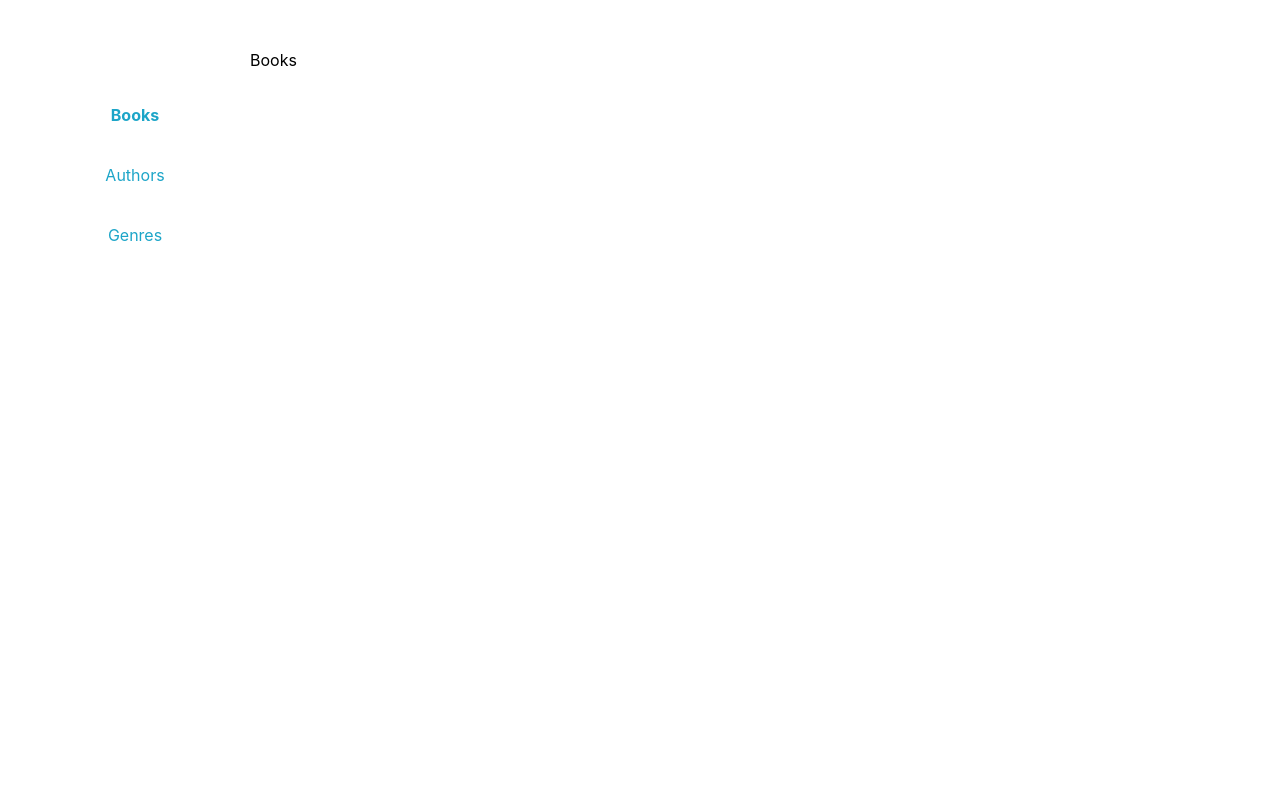
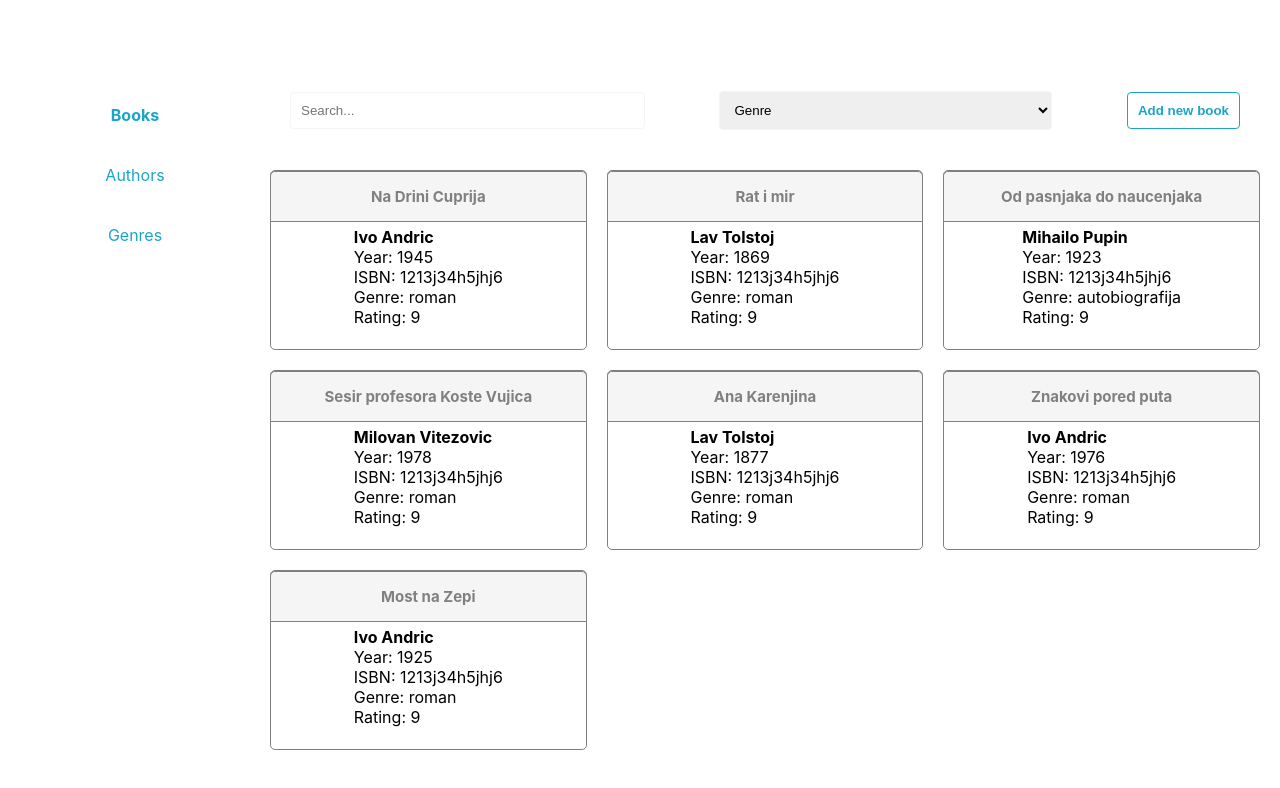
Before and after one commit to IT-Prekvalifikacije-2022-Frontend/book_sample_FE, a React (Create React App) app in the folder book_sample_fe/: page /books in a window 1280 px wide. Shown: the top 788 px of the page. Built offline with nearby package versions, Linux system fonts and the light colour scheme.

Commit message:
css za prikaz knjiga

```diff
--- /dev/null
+++ b/book_sample_fe/src/book/ShowBook.js
@@ -0,0 +1,14 @@
+const ShowBook = ({book}) => {
+    return  <div className="book_overviewcard">
+                <div className="book_title_container"> <p className="book_title">{book.title} </p></div>
+                <div className="book__info">
+                    <div className="book_authors">{book.authors}</div>
+                    <div className="book_year">Year: {book.year}</div>
+                    <div className="book_isbn">ISBN: {book.isbn}</div>
+                    <div className="book_genre">Genre: {book.genre}</div>
+                    <div className="book_rating">Rating: {book.rating}</div>
+                </div>
+            </div>
+}
+
+export default ShowBook;
--- a/book_sample_fe/src/book/ShowBooks.js
+++ b/book_sample_fe/src/book/ShowBooks.js
@@ -1,5 +1,27 @@
+import ShowBook from './ShowBook';
+import './show_books.css'
 const ShowBooks = () => {
-    return <div> Books </div>
+    // samo za kreiranje css-a napravicu dummy podatke
+    const books = [
+        {title: 'Na Drini Cuprija', isbn: '1213j34h5jhj6', authors:['Ivo Andric'], year: 1945, rating: 9, genre: 'roman'},
+        {title: 'Rat i mir', isbn: '1213j34h5jhj6', authors:['Lav Tolstoj'], year: 1869, rating: 9, genre: 'roman'},
+        {title: 'Od pasnjaka do naucenjaka', isbn: '1213j34h5jhj6', authors:['Mihailo Pupin'], year: 1923, rating: 9, genre: 'autobiografija'},
+        {title: 'Sesir profesora Koste Vujica', isbn: '1213j34h5jhj6', authors:['Milovan Vitezovic'], year: 1978, rating: 9, genre: 'roman'},
+        {title: 'Ana Karenjina', isbn: '1213j34h5jhj6', authors:['Lav Tolstoj'], year: 1877, rating: 9, genre: 'roman'},
+        {title: 'Znakovi pored puta', isbn: '1213j34h5jhj6', authors:['Ivo Andric'], year: 1976, rating: 9, genre: 'roman'},
+        {title: 'Most na Zepi', isbn: '1213j34h5jhj6', authors:['Ivo Andric'], year: 1925, rating: 9, genre: 'roman'}
+    ]
+    return <div className='books_container'>
+        {/* search part */}
+            <header className="books_container_header">
+                    <input className='search' type="text" placeholder="Search..." />
+                    <select className='select_genre'> <option> Genre </option> </select>
+                    <button className='add_btn'> Add new book</button>
+            </header>
+            <div className="container_show_books">
+                {books.map((b) => <ShowBook book={b}/>)}
+            </div>
+         </div>
 }
 
 export default  ShowBooks;
--- /dev/null
+++ b/book_sample_fe/src/book/show_books.css
@@ -0,0 +1,90 @@
+.books_container_header {
+    display: flex;
+    justify-content: space-between;
+    align-items: center;
+    margin: 20px;
+    padding: 20px;
+    height: 40px;
+    background-color: #fff;
+  }
+
+  /*
+  ispod zaglavlja u delu za glavni sadrzaj se nalazi kontejner za brzi pregled nekih stavki aplikacije
+  - ovde je upotrebljen grid raspored i broj kolona ce biti definisan na osnovu sadrzaja koji se nadje u
+  ovom kontejneru, ali ni jedna kolona nece biti ispod 265px
+  */
+  .container_show_books {
+    display: grid;
+    grid-template-columns: repeat(auto-fit, minmax(265px, 1fr));
+    grid-auto-rows: 180px;
+    grid-gap: 20px;
+    margin: 20px;
+  }
+
+  /* stil za karticu u kojoj je prikazan pregled, za organizaciju rasporeda iskoriscen je flex raspored */
+  .book_overviewcard {
+    display: flex;
+    flex-direction: column;
+    align-items: center;
+    background-color: #fff;
+    border: 1px solid gray;
+    border-radius: 5px;
+  }
+
+  .book_title_container {
+    color: gray;
+    background-color: whitesmoke;
+    width: 100%;
+    border-radius: 5px 5px 0px 0px;
+    border: 1px solid gray;
+  }
+
+  .book__info{
+    display: flex;
+    flex-direction: column;
+    justify-content: space-around;
+    padding: 5px;
+  }
+
+  .book_title {
+    /* padding: 3px; */
+    text-align: center;
+    font-size: 15px;
+    font-weight: bold;
+  }
+
+  .book_authors{
+    font-weight: bold;
+  }
+
+  input[type=text]{
+    border-radius: 4px;
+    border: 1px solid whitesmoke;
+  }
+
+  .search{
+    padding: 10px;
+    width: 35%;
+  }
+
+  /* input[type=text]:focus{
+    border-radius: 4px;
+    border: 3px solid whitesmoke;
+    background-color: whitesmoke;
+  } */
+
+  .select_genre{
+    padding: 10px;
+    width: 35%;
+    border-radius: 4px;
+    border: 1px solid whitesmoke;
+  }
+
+  .add_btn{
+    padding: 10px;
+    border-radius: 4px;
+    border: 1px solid rgb(28, 165, 200);
+    background-color: #fff;
+    color: rgb(28, 165, 200);
+    font-weight: bold;
+  }
```
Also changed, not shown: 1 other file (tests, documents, lock files or other folders).
